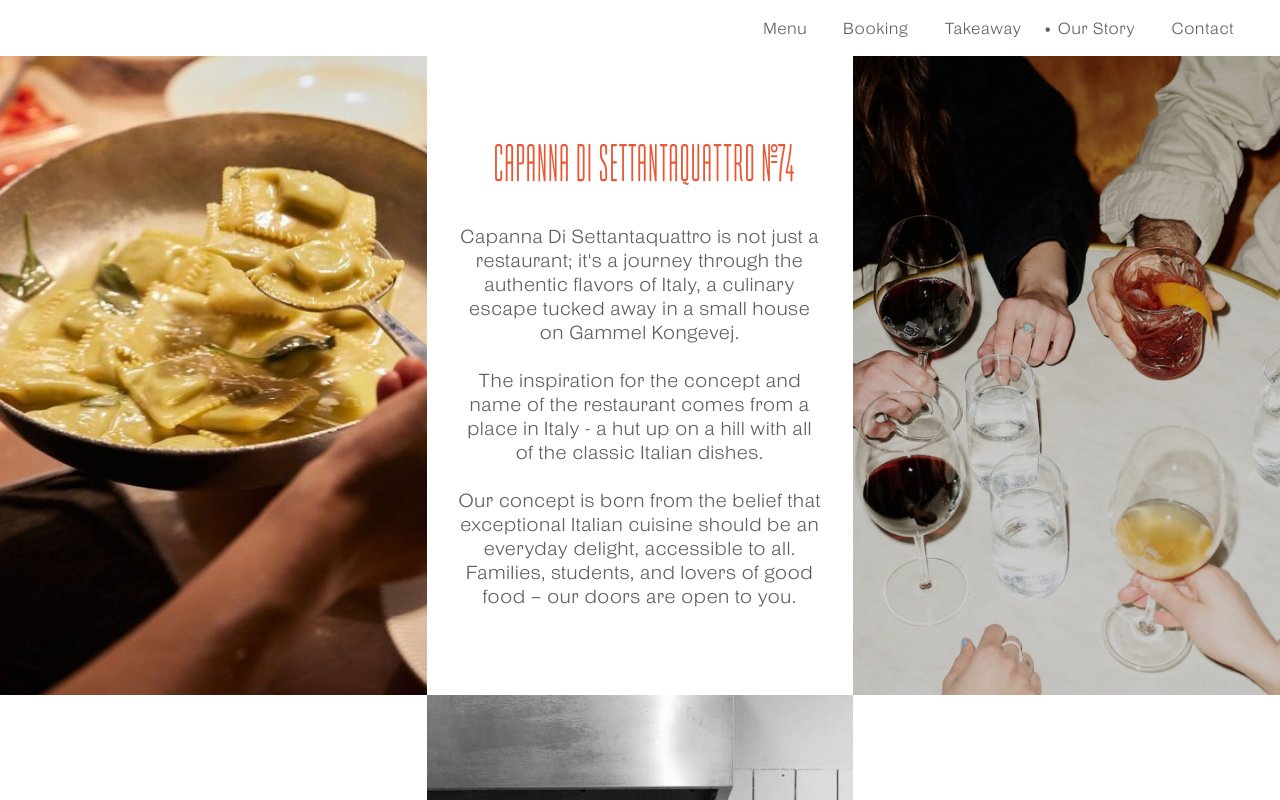
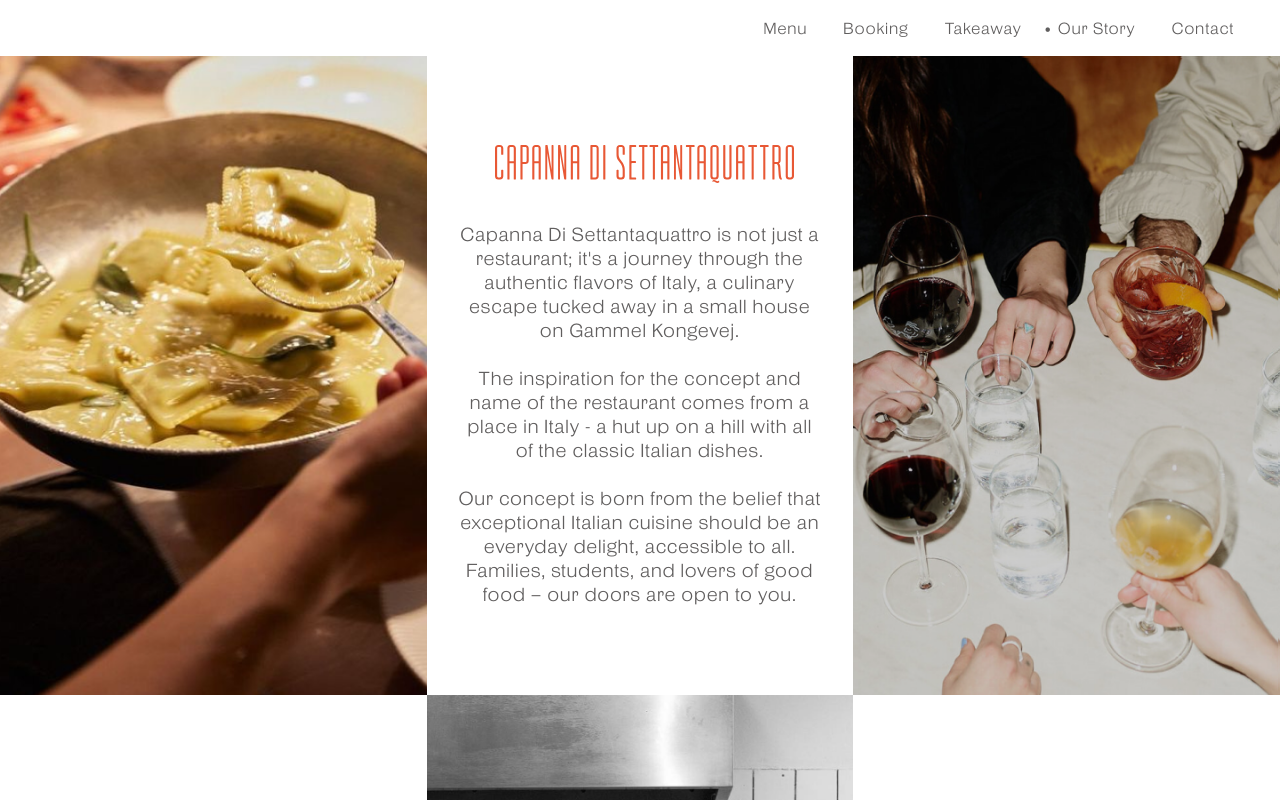
Before and after one commit to ozolinala/capanna74, a Next.js app: page /our-story in a window 1280 px wide. Shown: the top 800 px of the page. Built offline with nearby package versions, Linux system fonts and the light colour scheme.

Commit message:
Removed logo number in Our story

```diff
--- a/src/components/OurStoryGrid.js
+++ b/src/components/OurStoryGrid.js
@@ -8,7 +8,7 @@ const OurStoryGrid = ({}) => {
         <img src="/assets/our-story1.png" alt="Pasta in a pan"></img>
       </div>
       <div id={styles.logo} className={styles.item}>
-        <img src="/assets/Orange-capanna-logo.svg" alt="Logo"></img>
+        <img src="/assets/Capanna-logo-red.svg" alt="Logo"></img>
         <p>
           Capanna Di Settantaquattro is not just a restaurant; it's a journey
           through the authentic flavors of Italy, a culinary escape tucked away
@@ -29,7 +29,11 @@ const OurStoryGrid = ({}) => {
 
       <div className={`${styles.itemInvisible} ${styles.item}`}></div>
       <div className={`${styles.item} ${styles.image}`}>
-        <img src="/assets/our-story3.png" loading="lazy" alt="Chef in the kitchen"></img>
+        <img
+          src="/assets/our-story3.png"
+          loading="lazy"
+          alt="Chef in the kitchen"
+        ></img>
       </div>
       <div className={styles.item}>
         <h4>Simple ingredients, Rich flavours</h4>
@@ -45,7 +49,11 @@ const OurStoryGrid = ({}) => {
       </div>
 
       <div className={`${styles.itemInvisible} ${styles.item} ${styles.image}`}>
-        <img src="/assets/our-story4.png" loading="lazy" alt="Making pasta"></img>
+        <img
+          src="/assets/our-story4.png"
+          loading="lazy"
+          alt="Making pasta"
+        ></img>
       </div>
       <div className={styles.item}>
         <h4>Our heart and soul</h4>
```
Also changed, not shown: public/assets/Capanna-logo-red.svg (added).
